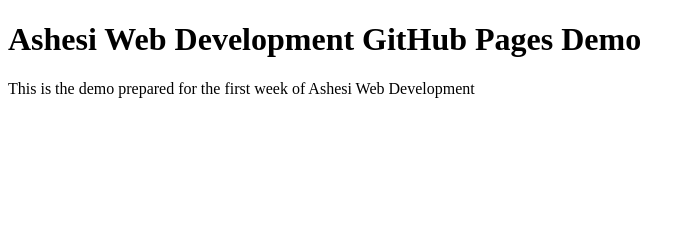
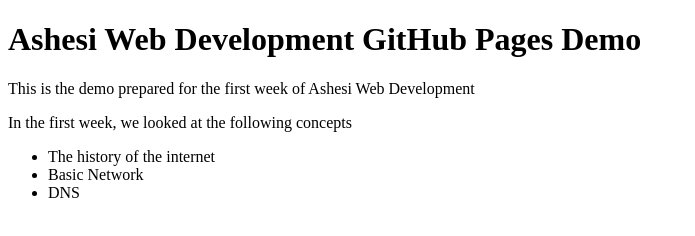
Before and after one commit to toddwseattle/demo-1, a plain HTML site: page index.html in a window 1280 px wide. Shown: the whole page, without its empty margins (0-695 px from the left). Drawn offline with Linux system fonts and the light colour scheme.

Commit message:
Added a list to index.html

```diff
--- a/index.html
+++ b/index.html
@@ -10,5 +10,11 @@
     <p>
       This is the demo prepared for the first week of Ashesi Web Development
     </p>
+    <p>In the first week, we looked at the following concepts</p>
+    <ul>
+      <li>The history of the internet</li>
+      <li>Basic Network</li>
+      <li>DNS</li>
+    </ul>
   </body>
 </html>
```
